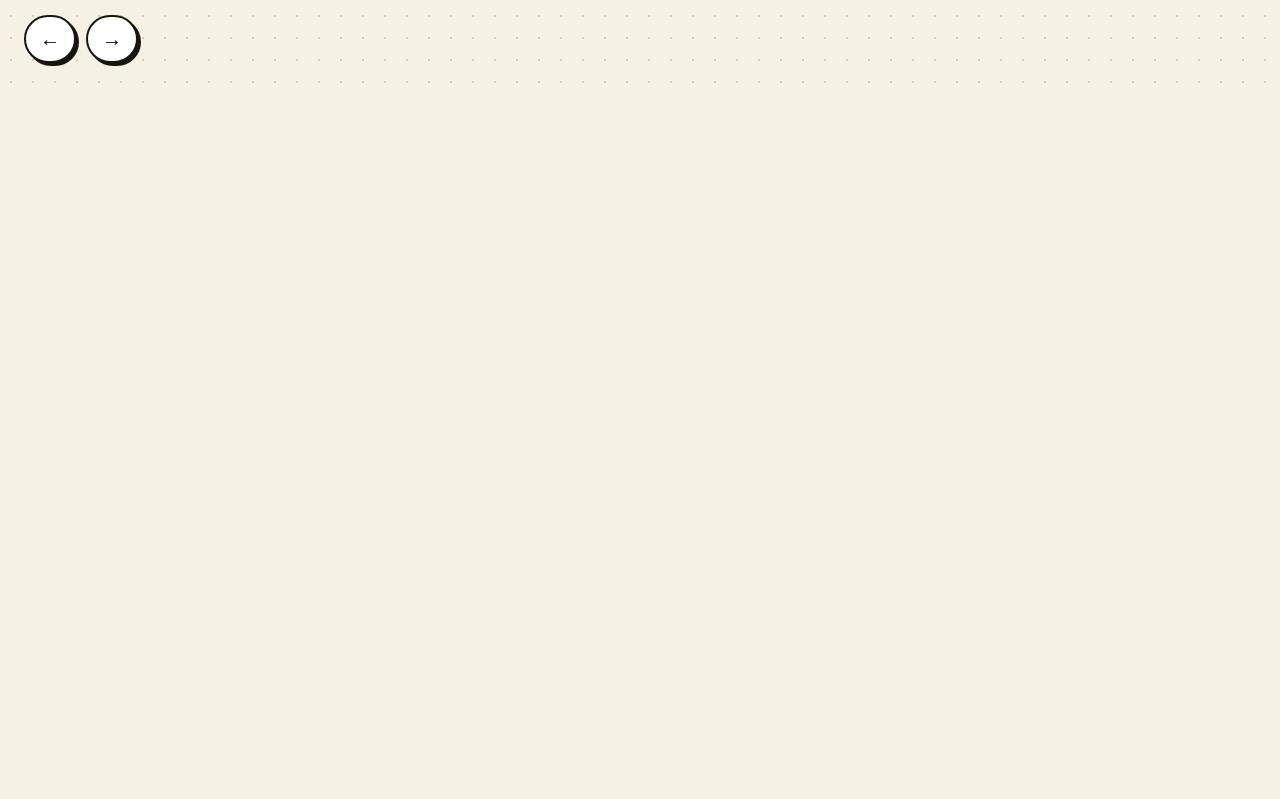
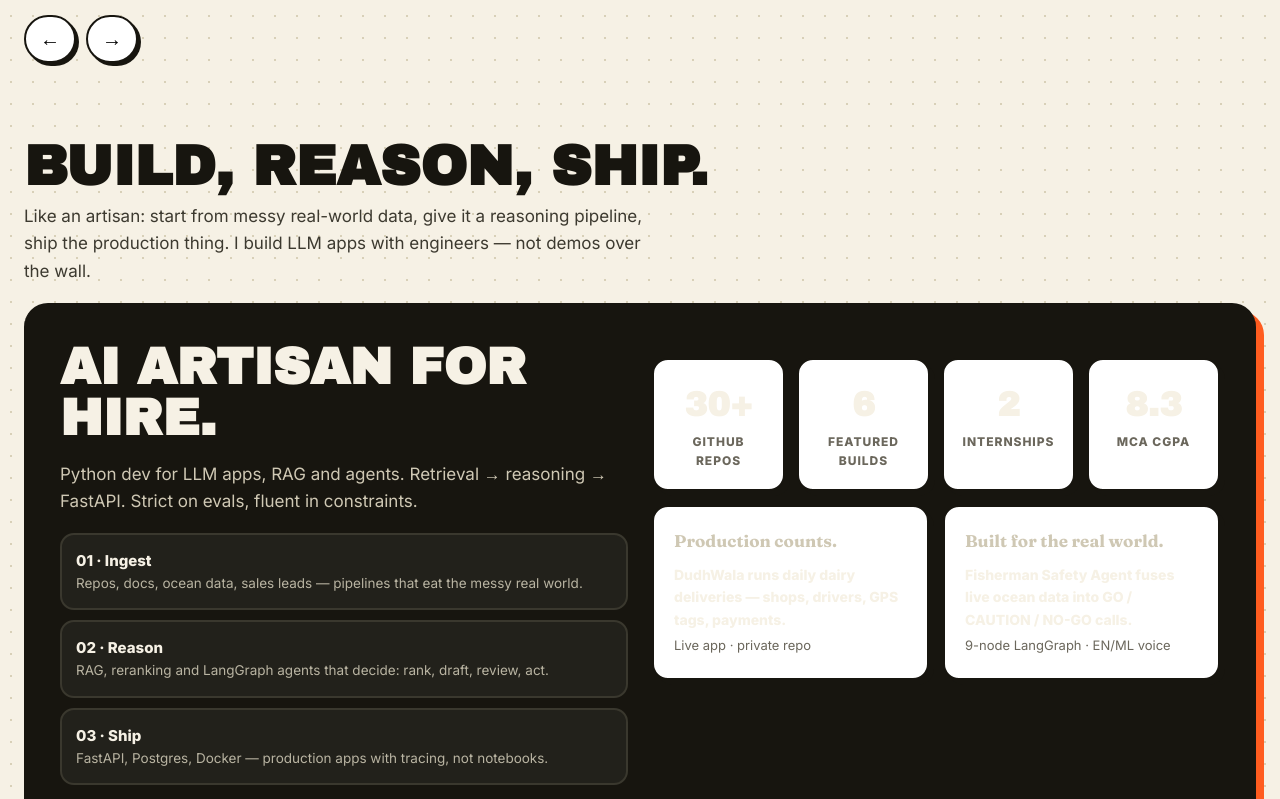
Before and after one commit to pranavlal18/Portfolio, a React (Vite) app: page / in a window 1280 px wide. Shown: the part 1975-2774 px from the top of the page. Before the commit the page ends 2072 px from the top, so only its background shows below. Built offline with nearby package versions, Linux system fonts and the light colour scheme.

Commit message:
feat: artisan band and resume timeline with print support

```diff
--- a/src/App.jsx
+++ b/src/App.jsx
@@ -3,6 +3,8 @@ import TicketNav from './components/TicketNav';
 import StickerHero from './components/StickerHero';
 import WorkRail from './components/WorkRail';
 import CaseDialog from './components/CaseDialog';
+import ArtisanBand from './components/ArtisanBand';
+import ResumeSection from './components/ResumeSection';
 import { CASES, FEATURED, MORE } from './content/cases';
 import { CASE_DETAILS } from './content/caseDetails';
 import { useReveal } from './hooks/useReveal';
@@ -45,8 +47,13 @@ function App() {
           detail={openSlug ? CASE_DETAILS[openSlug] : null}
           onClose={() => setOpenSlug(null)}
         />
-        {/* Extension point — Tasks 4–5 mount after rails: band, resume,
-            contact, footer. */}
+        <section id="about" aria-labelledby="aboutH">
+          <ArtisanBand />
+        </section>
+        <section id="resume" aria-labelledby="resumeH">
+          <ResumeSection />
+        </section>
+        {/* Extension point — Task 5 mounts contact + footer here. */}
       </main>
     </div>
   );
--- /dev/null
+++ b/src/components/ArtisanBand.jsx
@@ -0,0 +1,49 @@
+/**
+ * ArtisanBand — paper-collage about band (port of the reference about section,
+ * indexq.html lines 209–216): reveal header + dark `.band` panel holding the
+ * steps, the awards stats grid and two proof cards in place of the quotes.
+ *
+ * Copy is pinned by the redesign brief; reference persona copy is never reused.
+ * The `#about` section wrapper lives in App.jsx (aria-labelledby → #aboutH).
+ */
+export default function ArtisanBand() {
+  return (
+    <>
+      <div className="reveal">
+        <h2 className="sec-title" id="aboutH">Build, reason, ship.</h2>
+        <p className="sec-sub">Like an artisan: start from messy real-world data, give it a reasoning pipeline, ship the production thing. I build LLM apps with engineers — not demos over the wall.</p>
+      </div>
+      <div className="band reveal">
+        <div>
+          <h2>AI artisan for hire.</h2>
+          <p>Python dev for LLM apps, RAG and agents. Retrieval → reasoning → FastAPI. Strict on evals, fluent in constraints.</p>
+          <div className="steps">
+            <div className="step"><b>01 · Ingest</b><small>Repos, docs, ocean data, sales leads — pipelines that eat the messy real world.</small></div>
+            <div className="step"><b>02 · Reason</b><small>RAG, reranking and LangGraph agents that decide: rank, draft, review, act.</small></div>
+            <div className="step"><b>03 · Ship</b><small>FastAPI, Postgres, Docker — production apps with tracing, not notebooks.</small></div>
+          </div>
+        </div>
+        <div>
+          <div className="awards">
+            <div className="aw"><b>30+</b><small>GitHub repos</small></div>
+            <div className="aw"><b>6</b><small>Featured builds</small></div>
+            <div className="aw"><b>2</b><small>Internships</small></div>
+            <div className="aw"><b>8.3</b><small>MCA CGPA</small></div>
+          </div>
+          <div className="quotes">
+            <div className="q">
+              <p>Production counts.</p>
+              <b>DudhWala runs daily dairy deliveries — shops, drivers, GPS tags, payments.</b>
+              <small>Live app · private repo</small>
+            </div>
+            <div className="q">
+              <p>Built for the real world.</p>
+              <b>Fisherman Safety Agent fuses live ocean data into GO / CAUTION / NO-GO calls.</b>
+              <small>9-node LangGraph · EN/ML voice</small>
+            </div>
+          </div>
+        </div>
+      </div>
+    </>
+  );
+}
--- /dev/null
+++ b/src/components/ResumeSection.jsx
@@ -0,0 +1,61 @@
+/**
+ * ResumeSection — resume timeline card (port of the reference resume,
+ * indexq.html lines 228–233): `.resume` card, dashed `.tl` timeline with ★
+ * markers, print + contact buttons.
+ *
+ * Timeline copy is pinned verbatim by the redesign brief and mirrors the
+ * frozen src/constants/index.js facts (EXPERIENCE / EDUCATION / CERTIFICATIONS).
+ * The `#resume` section wrapper lives in App.jsx (aria-labelledby → #resumeH).
+ * The print button calls window.print(); the index.css print block hides
+ * everything inside main except #resume, so printing yields the resume only.
+ */
+const TIMELINE = [
+  {
+    when: 'Nov 2025 — Mar 2026',
+    who: 'Software Engineer Trainee · Digicyfr',
+    context: 'Odoo ERP, Next.js',
+    body: 'Customized ERP modules and business workflows; Next.js features, debugging, testing, API integration.',
+  },
+  {
+    when: 'Jun 2025 — Sep 2025',
+    who: 'Fullstack Developer Intern · Odin Tech',
+    context: 'FastAPI · PostgreSQL',
+    body: 'Backend services and REST integrations; Next.js components; database optimization.',
+  },
+  {
+    when: 'Education',
+    who: 'MCA · Vidya Academy',
+    context: '2023 — 2025 · CGPA 8.3',
+    body: 'BCA · Christ College (Autonomous), 2020 — 2023 · CGPA 7.6.',
+  },
+  {
+    when: 'Certifications',
+    who: 'AWS · ASAP · YIP',
+    context: 'Credentials',
+    body: 'AWS Cloud Practitioner Essentials; AI/ML Developer (ASAP Kerala); District winner, Young Innovators Programme.',
+  },
+];
+
+export default function ResumeSection() {
+  return (
+    <div className="resume reveal">
+      <h2 className="sec-title" id="resumeH">Resume — at a glance.</h2>
+      <ol className="tl">
+        {TIMELINE.map((item) => (
+          <li key={item.who}>
+            <span className="w">{item.when}</span>
+            <b>{item.who}</b>
+            <small>{item.context}</small>
+            <p>{item.body}</p>
+          </li>
+        ))}
+      </ol>
+      <div style={{ display: 'flex', gap: '10px', flexWrap: 'wrap', marginTop: '12px' }}>
+        <button className="btn btn-ink" type="button" onClick={() => window.print()}>
+          Print / save PDF
+        </button>
+        <a className="btn btn-paper" href="#contact">Get in touch</a>
+      </div>
+    </div>
+  );
+}
--- a/src/index.css
+++ b/src/index.css
@@ -155,5 +155,5 @@ dialog::backdrop{background:rgba(23,21,15,.6)}
 .m b{display:block;font-family:var(--display);font-size:22px}
 @media(max-width:1024px){.hero-grid,.band,.c-grid{grid-template-columns:1fr}.awards{grid-template-columns:1fr 1fr}.quotes{grid-template-columns:1fr}}
 @media(max-width:768px){.nav,.topbar .btn{display:none}.mbtn{display:grid;place-items:center;margin-left:auto}.nav.open{display:grid;position:absolute;top:70px;left:24px;right:24px;background:var(--ink);border-radius:18px;padding:14px}.sticker-wrap{min-height:300px}}
-@media print{.topbar,.hero-cta,.rail-btns,.c-grid,.mq{display:none !important}body{background:#fff}}
+@media print{.topbar,.hero-cta,.rail-btns,.c-grid,.mq{display:none !important}body{background:#fff}main > *:not(#resume){display:none !important}.reveal{opacity:1 !important;transform:none !important}.resume{box-shadow:none}}
 @media(prefers-reduced-motion:reduce){html{scroll-behavior:auto}*,*::before,*::after{animation:none !important;transition:none !important}.reveal{opacity:1;transform:none}.rail{scroll-behavior:auto}}
```
Also changed, not shown: 1 other file (tests, documents, lock files or other folders).
